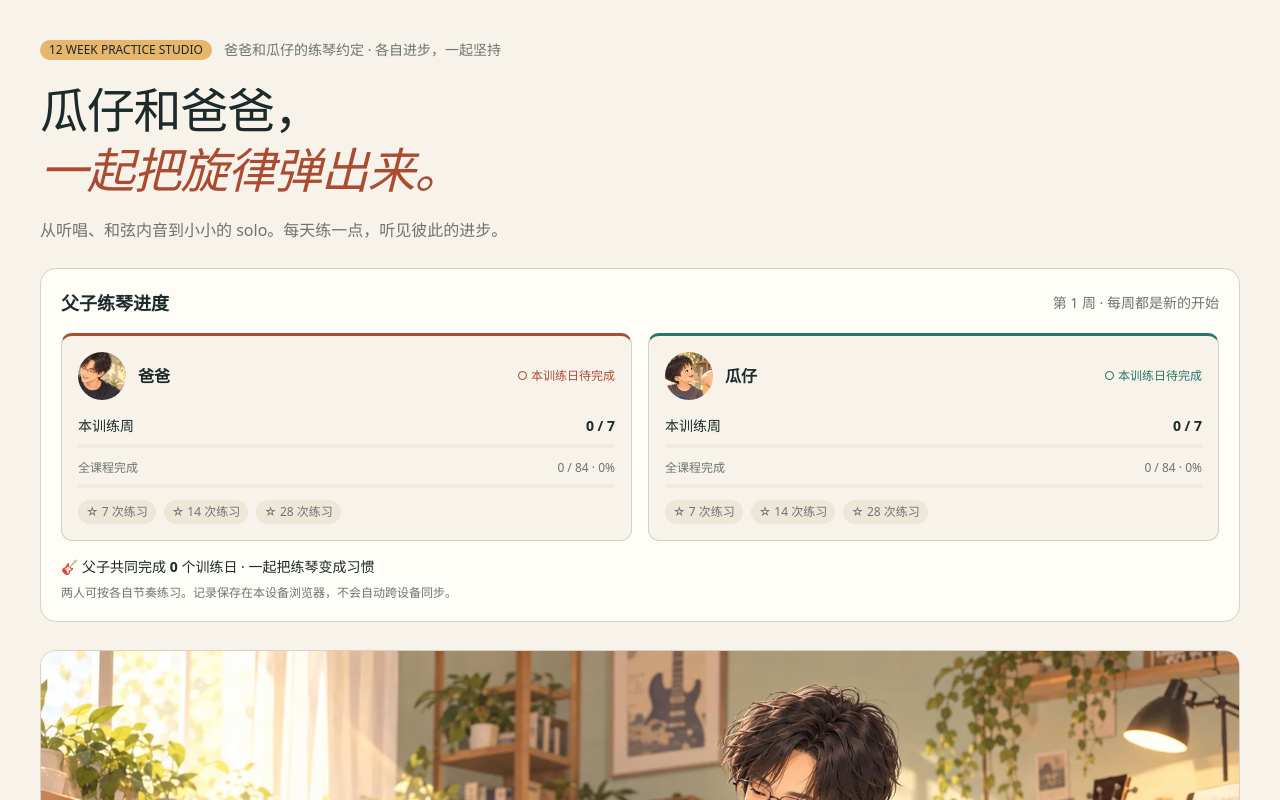
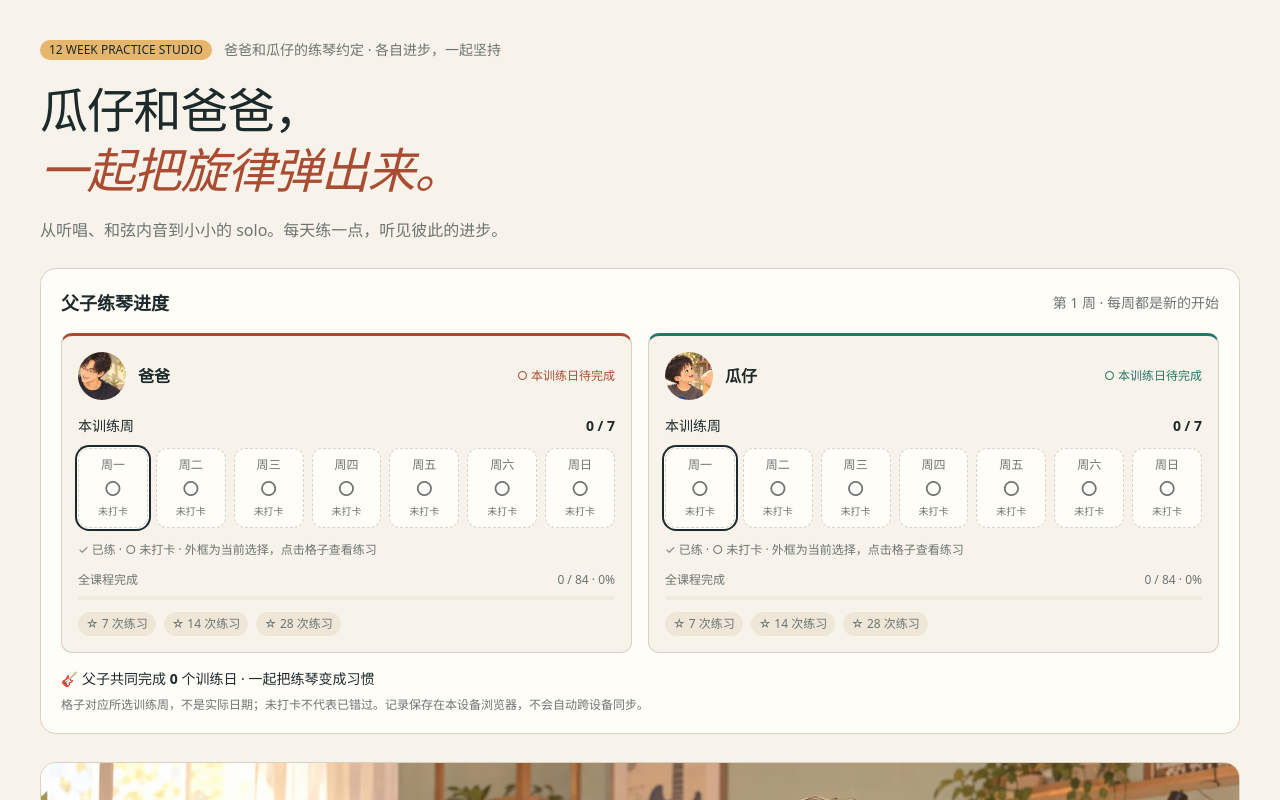
Before and after one commit to luoli523/guige-guitar-plan, a React (Vite) app: page / in a window 1280 px wide. Shown: the top 800 px of the page. Built offline with nearby package versions, Linux system fonts and the light colour scheme.

Commit message:
feat: show seven-day practice status for each player

```diff
--- a/components/family-progress.tsx
+++ b/components/family-progress.tsx
@@ -6,7 +6,7 @@ export const players: { id: Player; name: string; color: string; position: strin
   { id: 'guazai', name: '瓜仔', color: '#287665', position: '28% 35%' },
 ];
 
-export function FamilyProgressPanel({ progress, week, sessionKey }: { progress: FamilyProgress; week: number; sessionKey: string }) {
+export function FamilyProgressPanel({ progress, week, sessionKey, onSelectDay }: { progress: FamilyProgress; week: number; sessionKey: string; onSelectDay: (day: number) => void }) {
   return <section aria-labelledby="family-progress-title" className="mt-6 rounded-xl border border-border bg-card p-4 sm:p-5">
     <div className="flex flex-wrap items-center justify-between gap-2">
       <h2 id="family-progress-title" className="text-lg font-semibold">父子练琴进度</h2>
@@ -23,7 +23,22 @@ export function FamilyProgressPanel({ progress, week, sessionKey }: { progress:
             <span className="ml-auto text-xs" style={{ color }}>{progress[id][sessionKey] ? '✓ 本训练日已完成' : '○ 本训练日待完成'}</span>
           </div>
           <div className="mt-4 flex justify-between text-sm"><span>本训练周</span><strong>{weekly} / 7</strong></div>
-          <Progress value={weekly / 7 * 100} aria-label={`${name}本训练周完成 ${weekly} / 7`} className="mt-2" />
+          <div aria-label={`${name}每周打卡`} className="mt-3 grid grid-cols-7 gap-1 sm:gap-2">
+            {['一', '二', '三', '四', '五', '六', '日'].map((label, index) => {
+              const key = `${week}-${index + 1}`;
+              const done = !!progress[id][key];
+              const selected = sessionKey === key;
+              return <button type="button" key={key}
+                aria-label={`${name}周${label}，${done ? '已练' : '未打卡'}，查看练习`}
+                aria-current={selected ? 'step' : undefined}
+                onClick={() => onSelectDay(index + 1)}
+                className={`flex min-h-20 min-w-0 flex-col items-center justify-center gap-1 rounded-lg border text-xs transition-colors focus-visible:outline-2 focus-visible:outline-offset-2 focus-visible:outline-[var(--ink)] ${selected ? 'ring-2 ring-[var(--ink)] ring-offset-1' : ''} ${done ? 'border-transparent text-white' : 'border-dashed border-border bg-card text-muted-foreground'}`}
+                style={done ? { backgroundColor: color } : undefined}>
+                <span>周{label}</span><span aria-hidden="true" className="text-xl leading-6">{done ? '✓' : '○'}</span><span className="text-[10px]">{done ? '已练' : '未打卡'}</span>
+              </button>;
+            })}
+          </div>
+          <p className="mt-3 text-xs leading-5 text-muted-foreground">✓ 已练 · ○ 未打卡 · 外框为当前选择，点击格子查看练习</p>
           <div className="mt-3 flex justify-between text-xs text-muted-foreground"><span>全课程完成</span><span>{total} / 84 · {Math.round(total / 84 * 100)}%</span></div>
           <Progress value={total / 84 * 100} aria-label={`${name}全课程完成 ${total} / 84`} className="mt-2 h-1" />
           <div className="mt-3 flex flex-wrap gap-2" aria-label={`${name}坚持徽章`}>
@@ -33,6 +48,6 @@ export function FamilyProgressPanel({ progress, week, sessionKey }: { progress:
       })}
     </div>
     <p className="mt-4 text-sm">🎸 父子共同完成 <strong>{sharedCount(progress)}</strong> 个训练日 · 一起把练琴变成习惯</p>
-    <p className="mt-2 text-xs text-muted-foreground">两人可按各自节奏练习。记录保存在本设备浏览器，不会自动跨设备同步。</p>
+    <p className="mt-2 text-xs text-muted-foreground">格子对应所选训练周，不是实际日期；未打卡不代表已错过。记录保存在本设备浏览器，不会自动跨设备同步。</p>
   </section>;
 }
--- a/components/practice-studio.tsx
+++ b/components/practice-studio.tsx
@@ -52,7 +52,7 @@ export function PracticeStudio() {
             <p className="mt-4 max-w-xl text-base leading-7 text-muted-foreground">从听唱、和弦内音到小小的 solo。每天练一点，听见彼此的进步。</p>
           </div>
         </div>
-        <FamilyProgressPanel progress={progress} week={week.week} sessionKey={sessionKey} />
+        <FamilyProgressPanel progress={progress} week={week.week} sessionKey={sessionKey} onSelectDay={(selectedDay) => { setDay(selectedDay); setNotice(''); }} />
         <figure className="relative mt-7 overflow-hidden rounded-xl border border-border bg-[var(--cream)]">
           {/* oxlint-disable-next-line nextjs/no-img-element -- GitHub Pages serves this static local asset directly. */}
           <img
@@ -77,8 +77,8 @@ export function PracticeStudio() {
         </div>
       </section>
 
-      <section className="grid gap-5 pt-8 lg:grid-cols-[minmax(0,1fr)_320px]">
-        <div className="space-y-5">
+      <section className="grid min-w-0 grid-cols-[minmax(0,1fr)] gap-5 pt-8 lg:grid-cols-[minmax(0,1fr)_320px]">
+        <div className="min-w-0 space-y-5">
           <Card className="border border-border bg-card shadow-none">
             <CardHeader>
               <div className="flex flex-wrap items-center justify-between gap-3"><div><Badge variant="outline">第 {week.week} 周 · {week.phase}</Badge><CardTitle className="mt-3 text-2xl">{week.title}</CardTitle><CardDescription className="mt-2 max-w-2xl leading-6">{week.objective}</CardDescription></div><span className="rounded-full bg-[var(--cream-deep)] px-3 py-1.5 font-mono text-xs text-[var(--ink)]">{week.key}</span></div>
```
Also changed, not shown: 1 other file (tests, documents, lock files or other folders).
